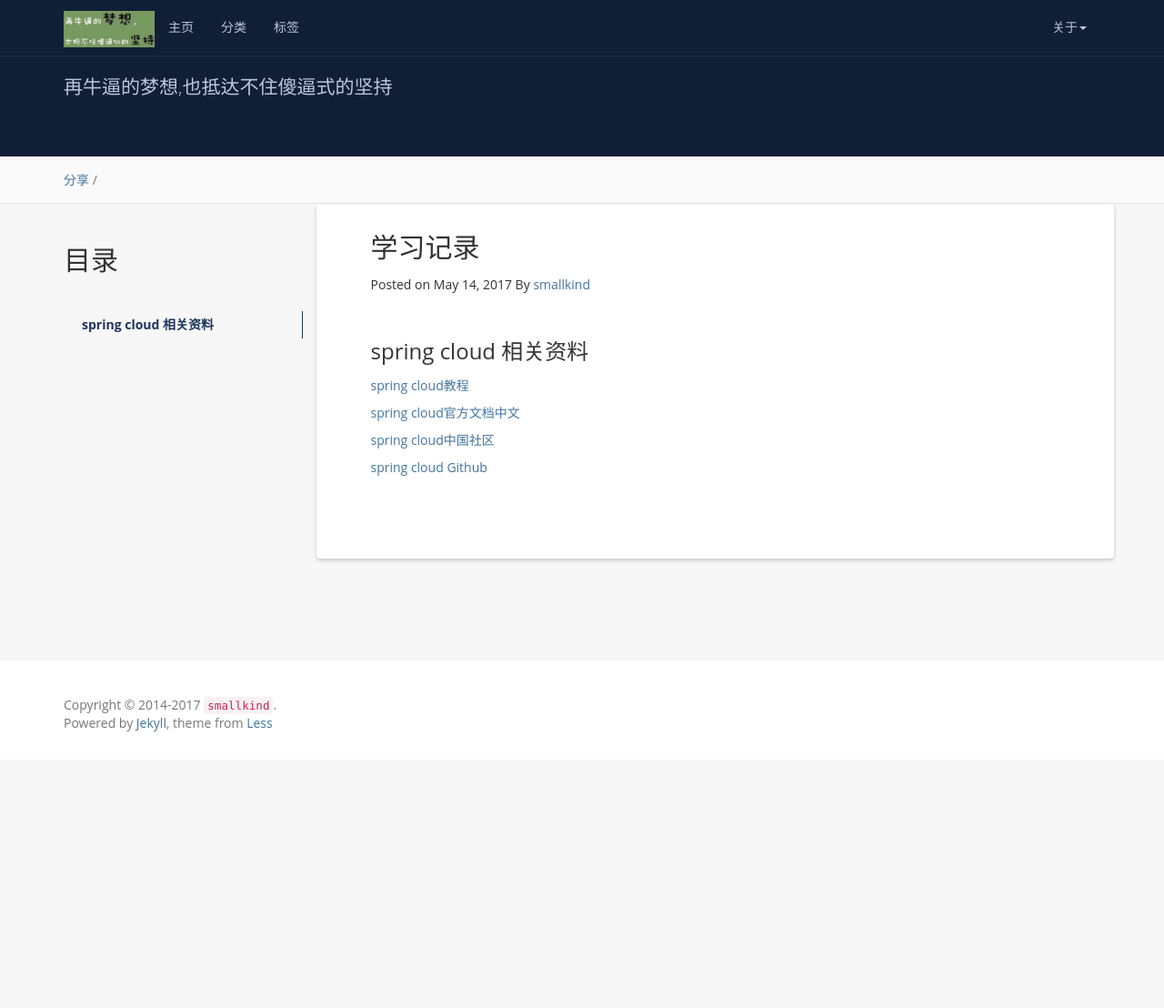
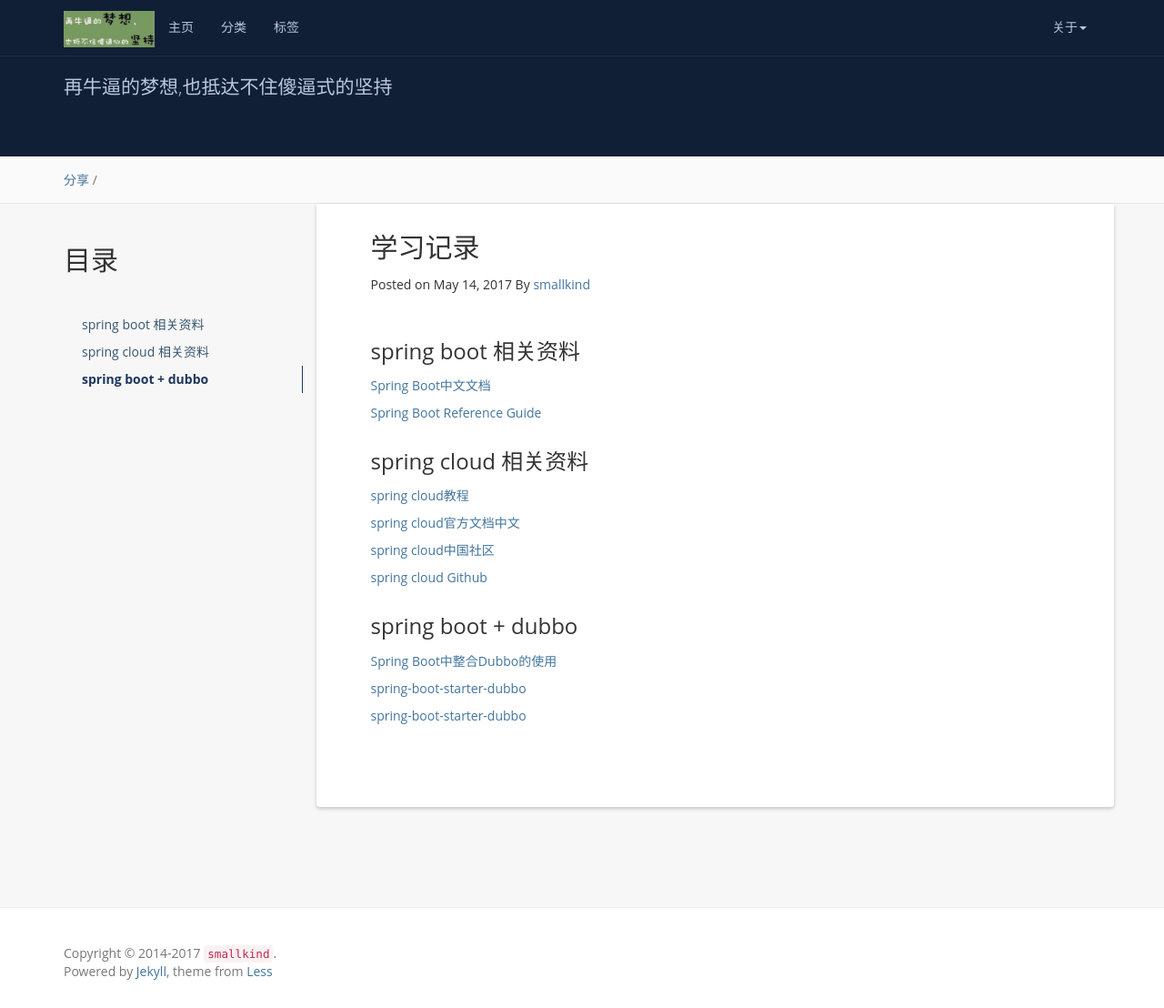
Before and after one commit to smallKind/smallKind.github.io, a Jekyll site: the page built from _posts/share/2017-05-14-share-springcloud-学习资料.md, in a window 1280 px wide and 1108 px high. Shown: the whole window at 91% size. Built offline with Jekyll 4.4.1, drawn with Linux system fonts in a browser that asks for light colours; nearby versions of some CDN libraries; comment, search, counter and statistics services are not loaded.

Commit message:
添加spring boot和spring boot+dubbo相关资料

```diff
--- a/_posts/share/2017-05-14-share-springcloud-学习资料.md
+++ b/_posts/share/2017-05-14-share-springcloud-学习资料.md
@@ -9,6 +9,12 @@ tags: 学习资料
 * content
 {:toc}
 
+### spring boot 相关资料
+
+[Spring Boot中文文档](http://blog.geekidentity.com/spring/spring_boot_translation/)
+
+[Spring Boot Reference Guide](http://docs.spring.io/spring-boot/docs/1.5.2.RELEASE/reference/htmlsingle/)
+
 ### spring cloud 相关资料
 
 [spring cloud教程](http://blog.didispace.com/springcloud1/)
@@ -18,3 +24,11 @@ tags: 学习资料
 [spring cloud中国社区](http://bbs.springcloud.cn)
 
 [spring cloud Github](https://github.com/spring-cloud/)
+
+### spring boot + dubbo
+
+[Spring Boot中整合Dubbo的使用](https://github.com/linux-china/spring-boot-dubbo)
+
+[spring-boot-starter-dubbo](https://github.com/alibaba/spring-boot-starter-dubbo)
+
+[spring-boot-starter-dubbo](https://github.com/kimmking/spring-boot-starter-dubbo)
```
